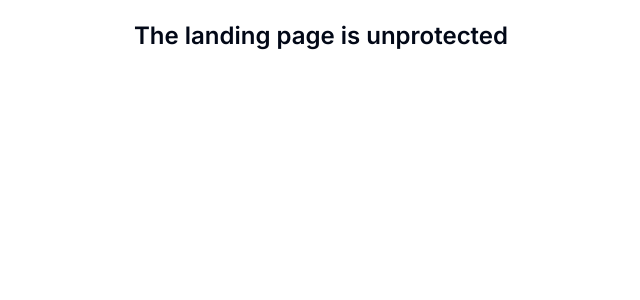
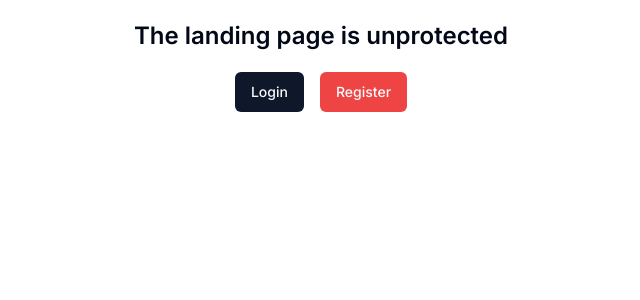
Before and after one commit to mamun060/SaaS-AI-Platform-using-Nextjs-and-Prisma-Tailwind, a Next.js app: page / in a window 1280 px wide. Shown: the top 300 px of the page, without its empty margins (319-959 px from the left). Built offline with nearby package versions, Linux system fonts and the light colour scheme.

Commit message:
add clerk authentication for login and register feature

```diff
--- /dev/null
+++ b/app/(auth)/(routes)/sign-in/[[...sign-in]]/page.tsx
@@ -0,0 +1,10 @@
+import { SignIn } from "@clerk/nextjs";
+
+export default function Page() {
+  return (
+    <div>
+        <SignIn />
+    </div>
+  )
+  ;
+}
--- /dev/null
+++ b/app/(auth)/(routes)/sign-up/[[...sign-up]]/page.tsx
@@ -0,0 +1,9 @@
+import { SignUp } from "@clerk/nextjs";
+
+export default function Page() {
+  return (
+    <div>
+       <SignUp />
+    </div>
+  );
+}
--- /dev/null
+++ b/app/(auth)/layout.tsx
@@ -0,0 +1,13 @@
+const AuthLayout = ({
+    children
+} : {
+    children: React.ReactNode
+}) => {
+    return (
+        <div className=" flex justify-center items-center h-full ">
+            {children}
+        </div>
+    );
+}
+
+export default AuthLayout;
--- a/app/(landing)/page.tsx
+++ b/app/(landing)/page.tsx
@@ -1,9 +1,23 @@
-import React from 'react'
+import React from 'react';
+import { Button } from '@/components/ui/button';
+import Link from 'next/link';
 
 function LandingPage() {
   return (
-    <div>
+    <div className=' text-center'>
         <p className=' text-center text-2xl py-5 font-semibold '>The landing page is unprotected </p>
+        <div className=' flex justify-center gap-4'>
+          <div>
+            <Button variant="default">
+              <Link href='/sing-in'>Login</Link>
+            </Button>
+          </div>
+          <div>
+            <Button variant="destructive">
+              <Link href='/sing-up'>Register</Link>
+            </Button>
+          </div>
+        </div>
     </div>
   )
 }
--- a/app/layout.tsx
+++ b/app/layout.tsx
@@ -1,6 +1,7 @@
 import './globals.css'
 import type { Metadata } from 'next'
-import { Inter } from 'next/font/google'
+import { Inter } from 'next/font/google';
+import { ClerkProvider } from '@clerk/nextjs';
 
 const inter = Inter({ subsets: ['latin'] })
 
@@ -15,8 +16,10 @@ export default function RootLayout({
   children: React.ReactNode
 }) {
   return (
-    <html lang="en">
-      <body className={inter.className}>{children}</body>
-    </html>
+    <ClerkProvider>
+      <html lang="en">
+        <body className={inter.className}>{children}</body>
+      </html>
+    </ClerkProvider>
   )
 }
--- a/package.json
+++ b/package.json
@@ -9,6 +9,7 @@
     "lint": "next lint"
   },
   "dependencies": {
+    "@clerk/nextjs": "^4.23.5",
     "@radix-ui/react-slot": "^1.0.2",
     "@types/node": "20.6.0",
     "@types/react": "18.2.21",
```
Also changed, not shown: middleware.ts (added, +12 -0 lines), 2 other files (tests, documents, lock files or other folders).
